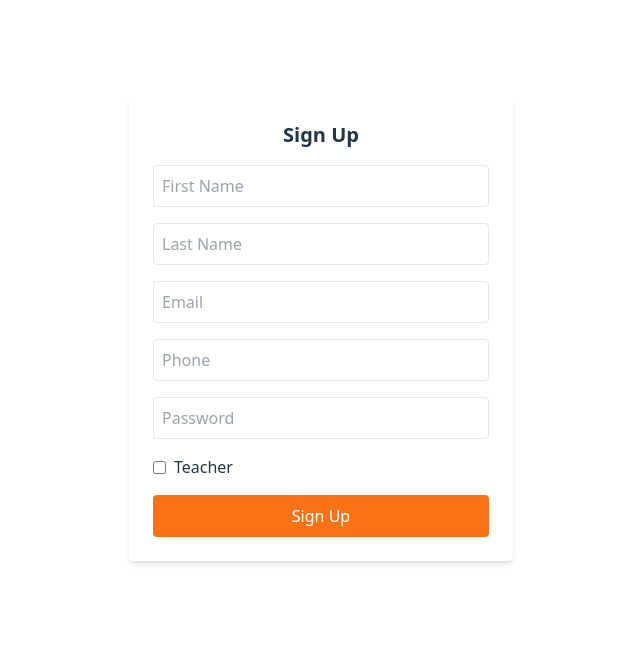
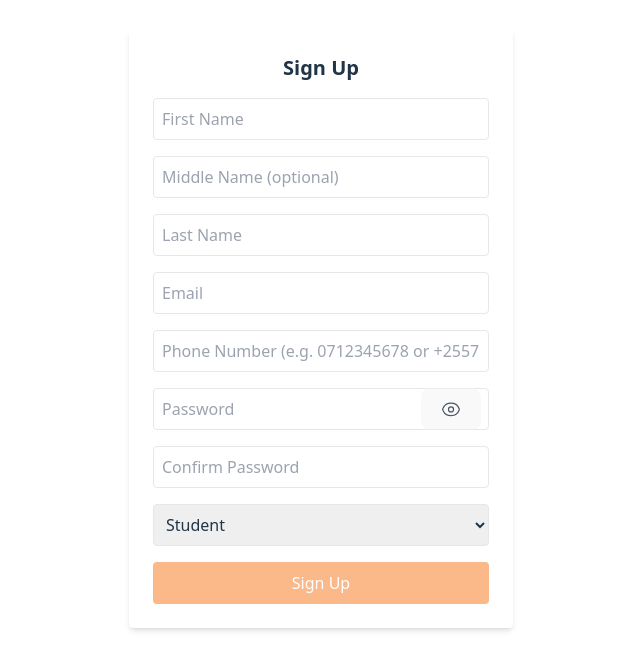
Before and after one commit to mwinamijr/techschool, a React (Vite) app: page /signup in a window 1280 px wide. Shown: the part 103-772 px from the top of the page, without its empty margins (319-959 px from the left). Built offline with nearby package versions, Linux system fonts and the light colour scheme.

Commit message:
add dashboard page and layout; integrate sidebar navigation with heroicons; update user model fields for consistency

```diff
--- a/package.json
+++ b/package.json
@@ -10,6 +10,7 @@
     "preview": "vite preview"
   },
   "dependencies": {
+    "@heroicons/react": "^2.2.0",
     "@reduxjs/toolkit": "^2.8.2",
     "axios": "^1.9.0",
     "react": "^19.1.0",
--- a/src/features/authSlice.ts
+++ b/src/features/authSlice.ts
@@ -7,11 +7,13 @@ export interface UserInfo {
   id: number;
   email: string;
   token: string;
-  firstName?: string;
-  lastName?: string;
-  phone?: string;
-  isAdmin?: boolean;
+  first_name?: string;
+  middle_name?: string;
+  last_name?: string;
+  phone_number?: string;
   role?: string;
+  is_verified?: boolean;
+  is_active?: boolean;
 }
 
 interface AuthState {
@@ -56,39 +58,38 @@ export const login = createAsyncThunk<
 export const register = createAsyncThunk<
   UserInfo,
   {
-    firstName: string;
-    lastName: string;
+    first_name: string;
+    middle_name?: string;
+    last_name: string;
     email: string;
-    phone: string;
+    phone_number: string;
     password: string;
-    isTeacher?: boolean;
-    role?: string;
+    role: "student" | "teacher";
   },
   { rejectValue: string; state: { auth: AuthState } }
 >(
   "auth/register",
   async (
-    { firstName, lastName, email, phone, password, isTeacher },
-    { rejectWithValue, getState }
+    { first_name, middle_name, last_name, email, phone_number, password, role },
+    { rejectWithValue }
   ) => {
     try {
-      const { auth } = getState();
       const config = {
         headers: {
           "Content-type": "application/json",
-          Authorization: `Bearer ${auth.userInfo?.token}`,
         },
       };
 
       const { data } = await axios.post(
-        `${djangoUrl}/api/users/users/`,
+        `${djangoUrl}/api/users/register/`,
         {
-          firstName,
-          lastName,
+          first_name,
+          middle_name,
+          last_name,
           email,
-          phone,
+          phone_number,
           password,
-          isTeacher,
+          role,
         },
         config
       );
--- a/src/layouts/DashboardLayout.tsx
+++ b/src/layouts/DashboardLayout.tsx
@@ -1,7 +1,63 @@
-export default function Home() {
-    return (
-      <div className="min-h-screen flex items-center justify-center text-2xl">
-        Welcome to the Dashboard!
+import type { ReactNode } from "react";
+import {
+  HomeIcon,
+  UserGroupIcon,
+  Cog6ToothIcon,
+  ArrowRightOnRectangleIcon,
+} from "@heroicons/react/24/outline";
+import { Link, useLocation } from "react-router-dom";
+
+interface Props {
+  children: ReactNode;
+}
+
+const navigation = [
+  { name: "Dashboard", icon: HomeIcon, path: "/dashboard" },
+  { name: "Users", icon: UserGroupIcon, path: "/users" },
+  { name: "Settings", icon: Cog6ToothIcon, path: "/settings" },
+];
+
+export default function DashboardLayout({ children }: Props) {
+  const location = useLocation();
+
+  return (
+    <div className="flex h-screen bg-gray-100">
+      {/* Sidebar */}
+      <aside className="w-64 bg-white shadow-md hidden md:block">
+        <div className="p-4 text-2xl font-bold text-orange-500">MyPlatform</div>
+        <nav className="mt-4 space-y-1">
+          {navigation.map((item) => (
+            <Link
+              to={item.path}
+              key={item.name}
+              className={`flex items-center px-4 py-2 space-x-3 hover:bg-orange-100 ${
+                location.pathname === item.path ? "bg-orange-50" : ""
+              }`}
+            >
+              <item.icon className="w-5 h-5 text-orange-500" />
+              <span className="text-gray-700">{item.name}</span>
+            </Link>
+          ))}
+        </nav>
+        <div className="absolute bottom-0 w-full px-4 py-4">
+          <button className="flex items-center space-x-2 text-sm text-red-600 hover:underline">
+            <ArrowRightOnRectangleIcon className="w-5 h-5" />
+            <span>Logout</span>
+          </button>
+        </div>
+      </aside>
+
+      {/* Main Content Area */}
+      <div className="flex-1 flex flex-col">
+        {/* Topbar */}
+        <header className="bg-white shadow-md px-4 py-3 flex justify-between items-center">
+          <div className="text-lg font-semibold text-gray-700">Dashboard</div>
+          <div className="text-sm text-gray-500">Welcome, User!</div>
+        </header>
+
+        {/* Page Content */}
+        <main className="flex-1 overflow-y-auto p-6">{children}</main>
       </div>
-    );
-  }
+    </div>
+  );
+}
--- /dev/null
+++ b/src/pages/Dashboard.tsx
@@ -0,0 +1,10 @@
+import DashboardLayout from "../layouts/DashboardLayout";
+
+export default function Dashboard() {
+  return (
+    <DashboardLayout>
+      <h1 className="text-2xl font-bold">Welcome to the Dashboard</h1>
+      <p className="mt-2 text-gray-600">This is your overview page.</p>
+    </DashboardLayout>
+  );
+}
--- a/src/pages/Signup.tsx
+++ b/src/pages/Signup.tsx
@@ -1,40 +1,75 @@
 import { useState, useEffect } from "react";
 import { useAppDispatch, useAppSelector } from "../app/hooks";
+import { EyeIcon, EyeSlashIcon } from "@heroicons/react/24/outline";
 import { register } from "../features/authSlice";
 import { useNavigate } from "react-router-dom";
 
 export default function Signup() {
   const [form, setForm] = useState({
-    firstName: "",
-    lastName: "",
+    first_name: "",
+    middle_name: "",
+    last_name: "",
     email: "",
-    phone: "",
+    phone_number: "",
     password: "",
-    isTeacher: false,
+    confirmPassword: "",
+    role: "student",
   });
+
+  const [showPassword, setShowPassword] = useState(false);
+  const [passwordMismatch, setPasswordMismatch] = useState(false);
+  const [formValid, setFormValid] = useState(false);
 
   const dispatch = useAppDispatch();
   const navigate = useNavigate();
-
   const { userInfo, loading, error } = useAppSelector((state) => state.auth);
 
   useEffect(() => {
     if (userInfo) {
-      navigate("/dashboard"); // redirect on successful signup
+      navigate("/dashboard");
     }
   }, [userInfo, navigate]);
 
-  const handleChange = (e: React.ChangeEvent<HTMLInputElement>) => {
-    const { name, value, type, checked } = e.target;
+  // Validate form inputs
+  useEffect(() => {
+    const isPhoneValid =
+      /^0\d{9}$/.test(form.phone_number) ||
+      /^\+255\d{9}$/.test(form.phone_number);
+    const isEmailValid = /\S+@\S+\.\S+/.test(form.email);
+    const allFilled =
+      form.first_name &&
+      form.last_name &&
+      form.email &&
+      form.phone_number &&
+      form.password &&
+      form.confirmPassword &&
+      form.role;
+
+    setPasswordMismatch(form.password !== form.confirmPassword);
+    setFormValid(
+      allFilled && !passwordMismatch && isPhoneValid && isEmailValid
+    );
+  }, [form]);
+
+  const handleChange = (
+    e: React.ChangeEvent<HTMLInputElement | HTMLSelectElement>
+  ) => {
+    const { name, value } = e.target;
     setForm((prev) => ({
       ...prev,
-      [name]: type === "checkbox" ? checked : value,
+      [name]: value,
     }));
+  };
+
+  const togglePassword = () => {
+    setShowPassword((prev) => !prev);
   };
 
   const handleSubmit = (e: React.FormEvent) => {
     e.preventDefault();
-    dispatch(register(form));
+    if (!passwordMismatch) {
+      dispatch(register(form));
+    }
   };
 
   return (
@@ -46,12 +81,15 @@ export default function Signup() {
         <h2 className="text-xl font-bold text-center">Sign Up</h2>
 
         {error && <div className="text-red-500 text-sm">{error}</div>}
+        {passwordMismatch && (
+          <div className="text-red-500 text-sm">Passwords do not match</div>
+        )}
 
         <input
           type="text"
-          name="firstName"
+          name="first_name"
           placeholder="First Name"
-          value={form.firstName}
+          value={form.first_name}
           onChange={handleChange}
           className="w-full border p-2 rounded"
           required
@@ -59,9 +97,18 @@ export default function Signup() {
 
         <input
           type="text"
-          name="lastName"
+          name="middle_name"
+          placeholder="Middle Name (optional)"
+          value={form.middle_name}
+          onChange={handleChange}
+          className="w-full border p-2 rounded"
+        />
+
+        <input
+          type="text"
+          name="last_name"
           placeholder="Last Name"
-          value={form.lastName}
+          value={form.last_name}
           onChange={handleChange}
           className="w-full border p-2 rounded"
           required
@@ -79,41 +126,62 @@ export default function Signup() {
 
         <input
           type="tel"
-          name="phone"
-          placeholder="Phone"
-          value={form.phone}
-          onChange={handleChange}
-          className="w-full border p-2 rounded"
-        />
-
-        <input
-          type="password"
-          name="password"
-          placeholder="Password"
-          value={form.password}
+          name="phone_number"
+          placeholder="Phone Number (e.g. 0712345678 or +255712345678)"
+          value={form.phone_number}
           onChange={handleChange}
           className="w-full border p-2 rounded"
           required
         />
 
-        <div className="flex flex-col space-y-1">
-          <label className="inline-flex items-center space-x-2">
-            <input
-              type="checkbox"
-              name="isTeacher"
-              checked={form.isTeacher}
-              onChange={handleChange}
-              className="form-checkbox"
-            />
-            <span>Teacher</span>
-          </label>
+        <div className="relative">
+          <input
+            type={showPassword ? "text" : "password"}
+            name="password"
+            placeholder="Password"
+            value={form.password}
+            onChange={handleChange}
+            className="w-full border p-2 pr-10 rounded"
+            required
+          />
+          <button
+            type="button"
+            onClick={togglePassword}
+            className="absolute right-2 top-1/2 transform -translate-y-1/2 text-gray-600"
+          >
+            {showPassword ? (
+              <EyeSlashIcon className="h-5 w-5" />
+            ) : (
+              <EyeIcon className="h-5 w-5" />
+            )}
+          </button>
         </div>
+
+        <input
+          type={showPassword ? "text" : "password"}
+          name="confirmPassword"
+          placeholder="Confirm Password"
+          value={form.confirmPassword}
+          onChange={handleChange}
+          className="w-full border p-2 rounded"
+          required
+        />
+
+        <select
+          name="role"
+          value={form.role}
+          onChange={handleChange}
+          className="w-full border p-2 rounded"
+        >
+          <option value="student">Student</option>
+          <option value="teacher">Teacher</option>
+        </select>
 
         <button
           type="submit"
-          disabled={loading}
+          disabled={!formValid || loading}
           className={`bg-orange-500 text-white w-full py-2 rounded hover:bg-orange-600 ${
-            loading ? "opacity-50 cursor-not-allowed" : ""
+            !formValid || loading ? "opacity-50 cursor-not-allowed" : ""
           }`}
         >
           {loading ? "Signing up..." : "Sign Up"}
--- a/src/routes/index.tsx
+++ b/src/routes/index.tsx
@@ -1,7 +1,7 @@
 import { createBrowserRouter } from "react-router-dom";
 import Home from "../pages/Home";
+import Dashboard from "../pages/Dashboard";
 import Login from "../pages/Login";
-import DashboardLayout from "../layouts/DashboardLayout";
 import Lessons from "../pages/Lessons";
 import Examinations from "../pages/Examinations";
 import Signup from "../pages/Signup";
@@ -21,7 +21,7 @@ export const router = createBrowserRouter([
   },
   {
     path: "/dashboard",
-    element: <DashboardLayout />,
+    element: <Dashboard />,
     children: [
       { path: "lessons", element: <Lessons /> },
       { path: "examinations", element: <Examinations /> },
```
Also changed, not shown: 1 other file (tests, documents, lock files or other folders).
